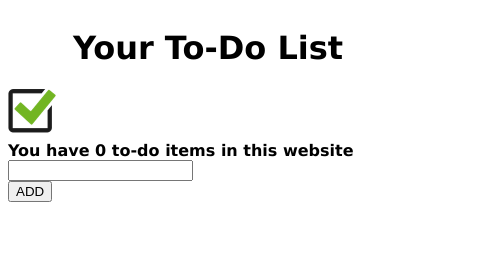
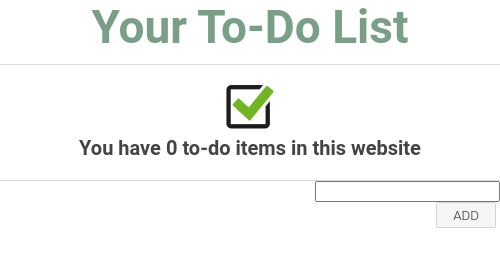
Before and after one commit to nyu-ossd-s19/ToDoList-team13, a browser extension: page src/popup/index.html in a window 400 px wide. Shown: the whole page, 500 px wide, since content can reach past the window. Drawn offline with Linux system fonts and the light colour scheme.

Commit message:
Updated buttons, header and general style

```diff
--- a/src/popup/index.css
+++ b/src/popup/index.css
@@ -1,23 +1,72 @@
 @import '../assets/css/common.css';
-
-html, body {
-    width: 400px;
+html,
+body {
+    margin: 0;
+    padding: 0;
+    width: 500px;
+    min-height: 200px;
     max-height: 1000px;
-    font-family: Verdana, serif;
+    font-family: 'Roboto', sans-serif;
+    font-size: 14px;
+    color: #333333;
 }
 
 .header {
-    display: flex;
-    flex-direction: column;
-    align-items: center;
+    margin: auto;
+    text-align: center;
+}
+
+.banner {
+    padding: 20px;
+    border-top: 0.5px solid #dadada;
+    border-bottom: 0.5px solid #dadada;
+    text-align: center;
+}
+
+.main__title {
+    margin: 0;
+    font-size: 46px;
+    color: #7a9f87;
+    padding-bottom: 10px;
 }
 
 .header__title {
     margin: 0;
-    font-size: var(--medium-font);
+    font-size: 20px;
+    color: #444444;
 }
 
 .header__icon {
     width: 48px;
     height: 48px;
 }
+
+button.add {
+    display: inline-block;
+    padding: 0.35em 1.2em;
+    border: 0.1em solid #D3D3D3;
+    margin: 0 0.3em 0.3em 0;
+    border-radius: 0.12em;
+    box-sizing: border-box;
+    text-decoration: none;
+    font-family: 'Roboto', sans-serif;
+    font-weight: 300;
+    color: #333333;
+    transition: all 0.2s;
+    background-color: #F5F5F5;
+}
+
+button.add:hover {
+    color: #000000;
+    background-color: #A9A9A9;
+}
+
+button.add:active {
+    background-color: #ffffff;
+}
+
+.create {
+    display: block;
+    padding-right: 10 10 10 10;
+    text-align: right;
+}
```
